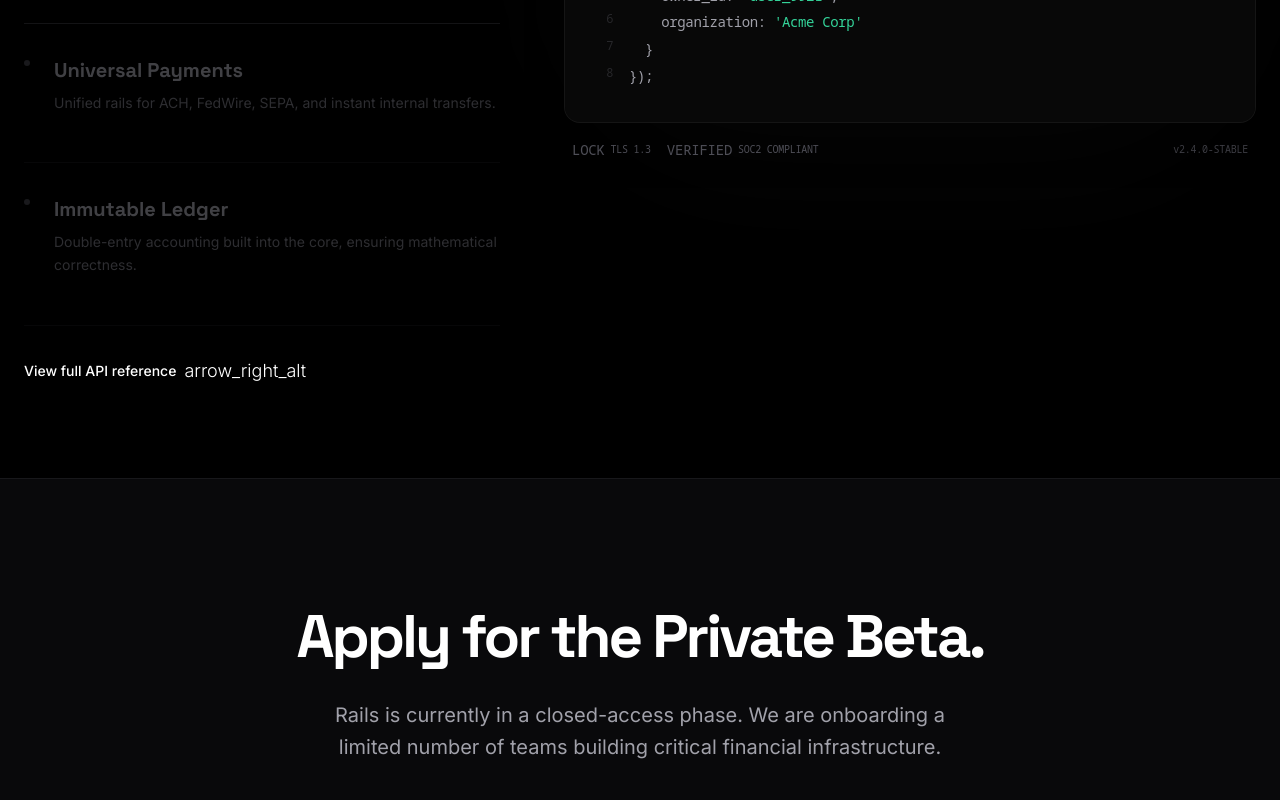
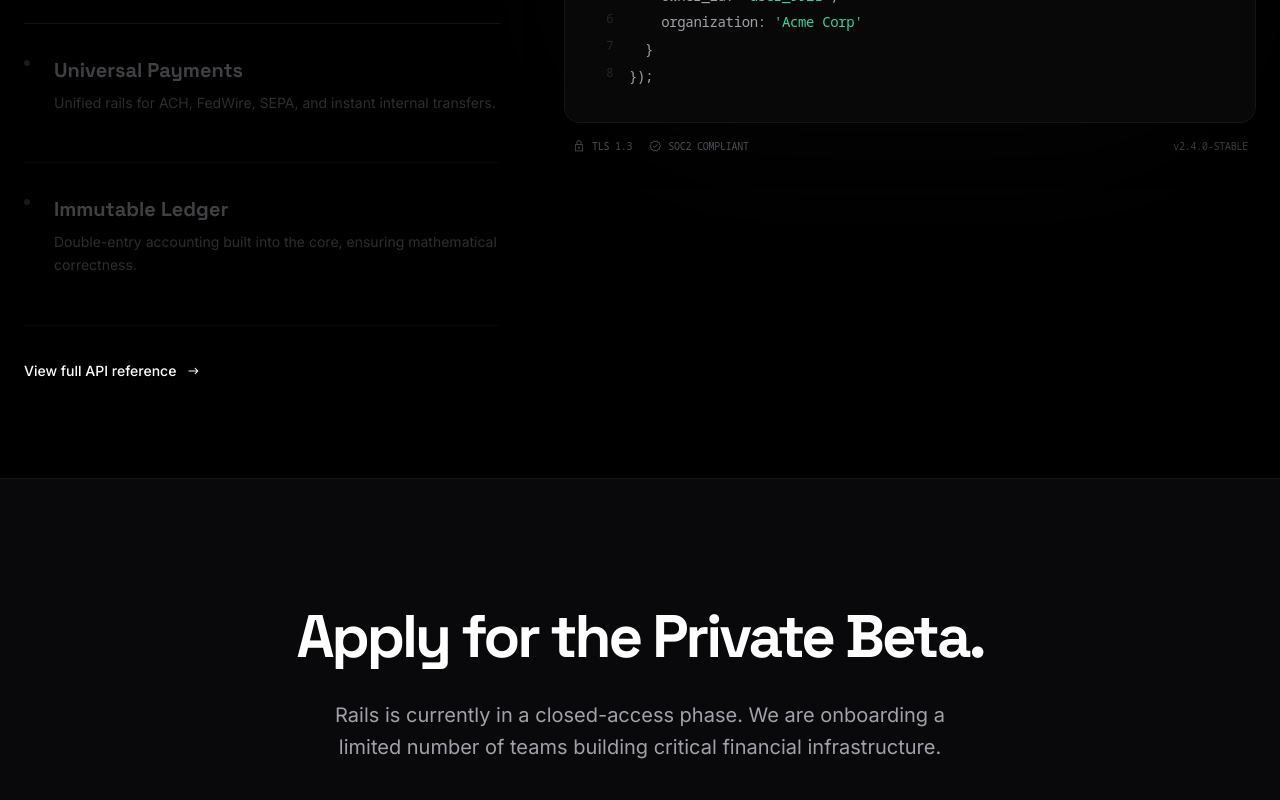
Before and after one commit to sibabale/rails-web, a Next.js app: page / in a window 1280 px wide. Shown: the part 1760-2560 px from the top of the page. Built offline with nearby package versions, Linux system fonts and the light colour scheme; no server answers.

Commit message:
fix(web): load Material Symbols Sharp for icon ligatures
- Add Google Fonts stylesheet in app layout so ligature names render as icons.
- Set font-family, ligatures, and variation axes on .material-symbols-sharp in theme.css.

```diff
--- a/app/layout.tsx
+++ b/app/layout.tsx
@@ -54,6 +54,12 @@
 }>) {
   return (
     <html lang="en" suppressHydrationWarning>
+      <head>
+        <link
+          rel="stylesheet"
+          href="https://fonts.googleapis.com/css2?family=Material+Symbols+Sharp:opsz,wght,FILL,GRAD@20..48,100..700,0..1,-50..200&display=swap"
+        />
+      </head>
       <body
         className={`${inter.variable} ${spaceGrotesk.variable} ${notoSansMono.variable} bg-white text-zinc-800 dark:bg-zinc-950 dark:text-zinc-50`}
       >
--- a/theme.css
+++ b/theme.css
@@ -22,8 +22,20 @@
 }
 
 .material-symbols-sharp {
-  font-variation-settings: 'wght' 300, 'opsz' 20;
+  font-family: 'Material Symbols Sharp', sans-serif;
+  font-weight: normal;
+  font-style: normal;
   font-size: 20px;
+  line-height: 1;
+  letter-spacing: normal;
+  text-transform: none;
+  display: inline-block;
+  white-space: nowrap;
+  direction: ltr;
+  font-feature-settings: 'liga';
+  font-variation-settings: 'FILL' 0, 'wght' 300, 'GRAD' 0, 'opsz' 20;
+  -webkit-font-smoothing: antialiased;
+  -moz-osx-font-smoothing: grayscale;
 }
 
 .glow-effect {
```
